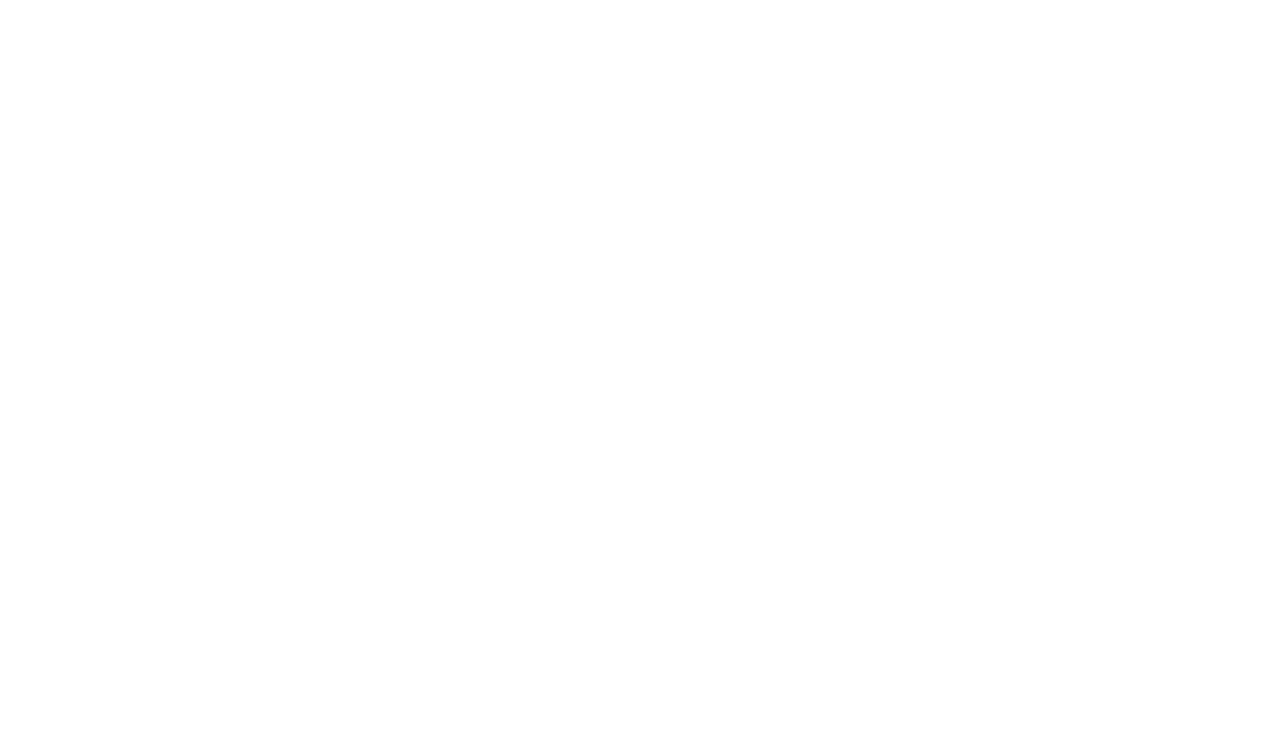
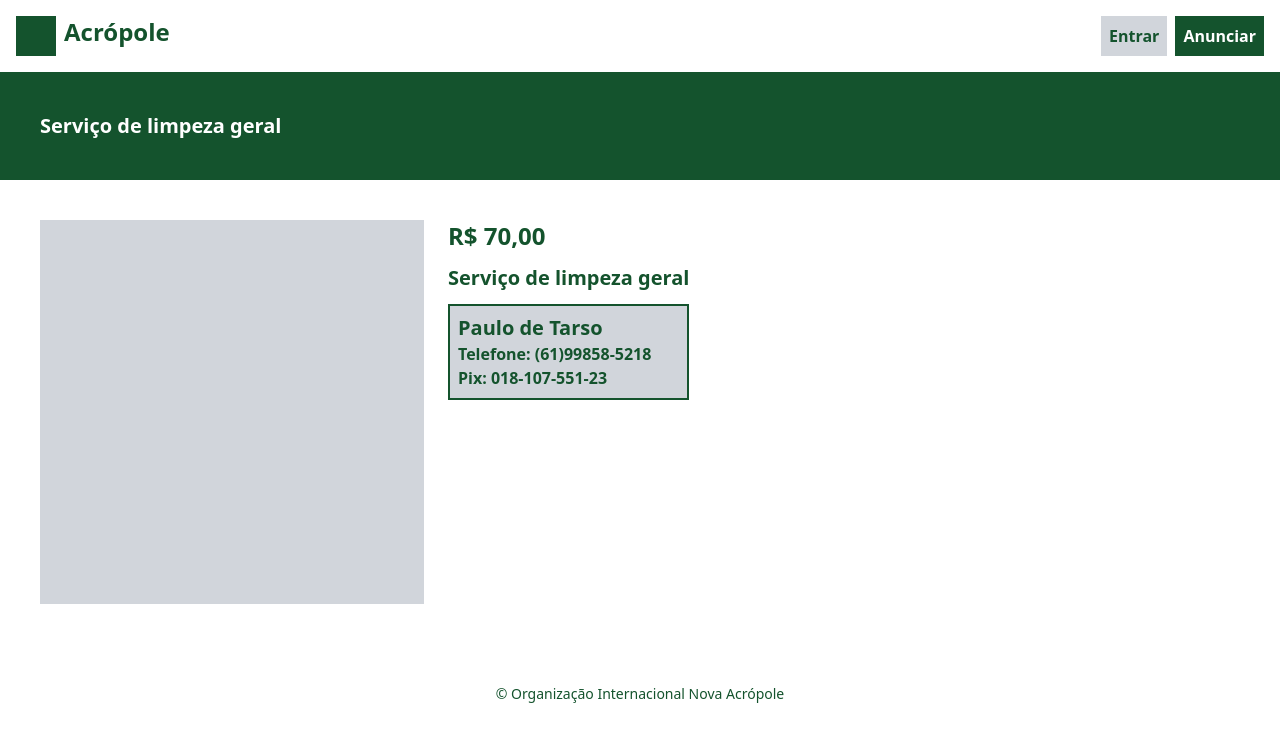
Before and after one commit to paulotss/acr_sales, a React (Create React App) app: page /item/1 in a window 1280 px wide. Before the commit this address had no page. Shown: the top 742 px of the page. Built offline with nearby package versions, Linux system fonts and the light colour scheme.

Commit message:
Cria página de item

```diff
--- a/src/App.js
+++ b/src/App.js
@@ -2,6 +2,7 @@
 import HomePage from './pages/HomePage';
 import SearchPage from './pages/SearchPage';
 import SearchCategory from './pages/SearchCategory';
+import ItemPage from './pages/ItemPage';
 
 const App = () => {
   return (
@@ -9,6 +10,7 @@
       <Routes>
         <Route path='/search' element={ <SearchPage /> } />
         <Route path='/search/:id' element={ <SearchCategory /> } />
+        <Route path='/item/:id' element={ <ItemPage /> } />
         <Route path='/' element={ <HomePage /> }  />
       </Routes>
     </BrowserRouter>
--- /dev/null
+++ b/src/components/ItemShow.js
@@ -0,0 +1,23 @@
+const ItemShow = (props) => {
+
+  const { title, price, seller } = props;
+
+  return (
+    <article className="flex">
+      <div className="h-96 w-96 bg-gray-300 mr-6"></div>
+      <div>
+        <p className="mb-3 text-2xl font-bold text-green-900">
+          { price.toLocaleString('pt-BR', { style:'currency', currency:'BRL' }) }
+        </p>
+        <p className="mb-3 text-xl font-bold text-green-900">{ title }</p>
+        <div className="p-2 bg-gray-300 border-2 border-green-900">
+          <p className="text-xl font-bold text-green-900">{ seller.name }</p>
+          <p className="font-bold text-green-900">Telefone: { seller.phone }</p>
+          <p className="font-bold text-green-900">Pix: { seller.pix }</p>
+        </div>
+      </div>
+    </article>
+  )
+};
+
+export default ItemShow;
--- a/src/mocks/data.js
+++ b/src/mocks/data.js
@@ -49,6 +49,7 @@
     image: "",
     category: 1,
     description: "Lorem ipsum dolor sit amet, consectetur adipiscing elit, sed do eiusmod tempor incididunt ut labore et dolore magna aliqua. Ut enim ad minim veniam, quis nostrud exercitation ullamco laboris nisi ut aliquip ex ea commodo consequat. Duis aute irure dolor in reprehenderit in voluptate velit esse cillum dolore eu fugiat nulla pariatur. Excepteur sint occaecat cupidatat non proident, sunt in culpa qui officia deserunt mollit anim id est laborum.",
+    seller: {name: "Paulo de Tarso", pix: "018-107-551-23", phone:"(61)99858-5218" },
     tags: ["limpeza", "serviço"]
   },
   {
@@ -58,6 +59,7 @@
     image: "",
     category: 2,
     description: "Lorem ipsum dolor sit amet, consectetur adipiscing elit, sed do eiusmod tempor incididunt ut labore et dolore magna aliqua. Ut enim ad minim veniam, quis nostrud exercitation ullamco laboris nisi ut aliquip ex ea commodo consequat. Duis aute irure dolor in reprehenderit in voluptate velit esse cillum dolore eu fugiat nulla pariatur. Excepteur sint occaecat cupidatat non proident, sunt in culpa qui officia deserunt mollit anim id est laborum.",
+    seller: {name: "Paulo de Tarso", pix: "018-107-551-23", phone:"(61)99858-5218" },
     tags: ["tv", "eletrônico"]
   },
   {
@@ -67,6 +69,7 @@
     image: "",
     category: 2,
     description: "Lorem ipsum dolor sit amet, consectetur adipiscing elit, sed do eiusmod tempor incididunt ut labore et dolore magna aliqua. Ut enim ad minim veniam, quis nostrud exercitation ullamco laboris nisi ut aliquip ex ea commodo consequat. Duis aute irure dolor in reprehenderit in voluptate velit esse cillum dolore eu fugiat nulla pariatur. Excepteur sint occaecat cupidatat non proident, sunt in culpa qui officia deserunt mollit anim id est laborum.",
+    seller: {name: "Paulo de Tarso", pix: "018-107-551-23", phone:"(61)99858-5218" },
     tags: ["tv", "eletrônico"]
   },
   {
@@ -76,6 +79,7 @@
     image: "",
     category: 1,
     description: "Lorem ipsum dolor sit amet, consectetur adipiscing elit, sed do eiusmod tempor incididunt ut labore et dolore magna aliqua. Ut enim ad minim veniam, quis nostrud exercitation ullamco laboris nisi ut aliquip ex ea commodo consequat. Duis aute irure dolor in reprehenderit in voluptate velit esse cillum dolore eu fugiat nulla pariatur. Excepteur sint occaecat cupidatat non proident, sunt in culpa qui officia deserunt mollit anim id est laborum.",
+    seller: {name: "Paulo de Tarso", pix: "018-107-551-23", phone:"(61)99858-5218" },
     tags: ["manutenção", "serviço"]
   },
 ];
--- /dev/null
+++ b/src/pages/ItemPage.js
@@ -0,0 +1,41 @@
+import { useEffect, useState } from "react";
+import { useParams } from "react-router-dom";
+import Footer from "../components/Footer";
+import Head from "../components/Head";
+import ItemShow from "../components/ItemShow";
+import { products } from "../mocks/data";
+
+const ItemPage = () => {
+  const [item, setItem] = useState({});
+  const { id } = useParams();
+
+  useEffect(() => {
+    const result = products.find((prod) => prod.id === Number(id));
+    setItem(result);
+  }, [id]);
+
+  return (
+    <main>
+      <Head />
+      <section className="p-10 bg-green-900">
+        <h1 className="text-white font-bold text-xl">
+          { item.title }
+        </h1>
+      </section>
+      <section className="p-10">
+        {
+          Object.values(item).length > 0 &&
+          <ItemShow
+            title={ item.title }
+            price={ item.price }
+            seller={ item.seller }
+          />
+        }
+
+      </section>
+      <Footer />
+    </main>
+  );
+};
+
+export default ItemPage;
```
